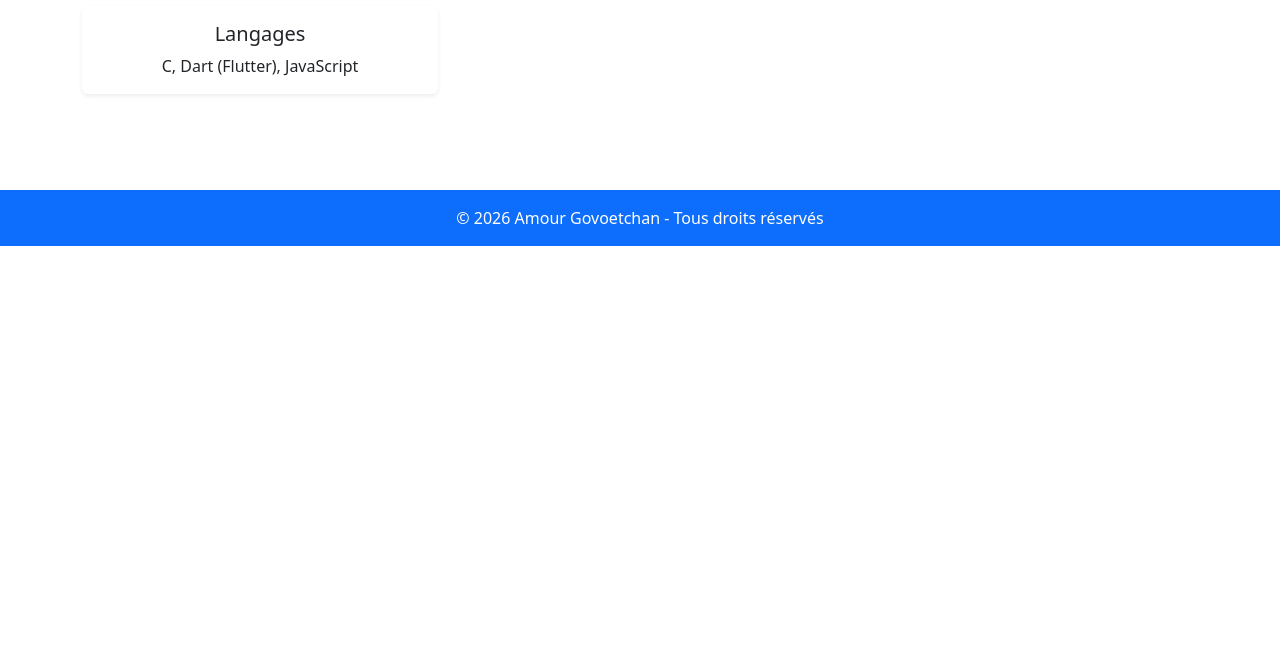
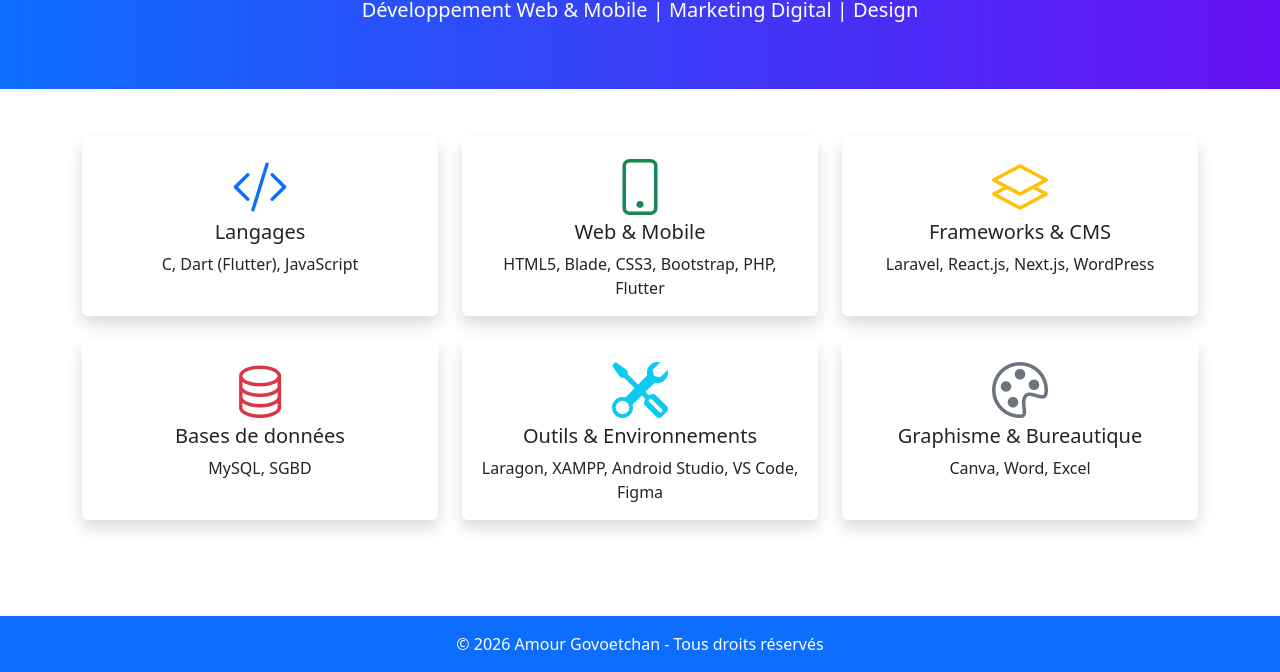
Before and after one commit to amour05/portfolio-amour, a plain HTML site: page skills/index.html in a window 1280 px wide. Shown: the part 176-848 px from the top of the page. Before the commit the page ends 800 px from the top, so only its background shows below. Drawn offline with nearby package versions, Linux system fonts and the light colour scheme.

Commit message:
Skills V2

```diff
--- a/skills/index.html
+++ b/skills/index.html
@@ -4,40 +4,107 @@
   <meta charset="UTF-8">
   <meta name="viewport" content="width=device-width, initial-scale=1">
   <title>Compétences - Amour Govoetchan</title>
+  <!-- Bootstrap & Animate.css -->
   <link href="https://cdn.jsdelivr.net/npm/bootstrap@5.3.2/dist/css/bootstrap.min.css" rel="stylesheet">
+  <link href="https://cdn.jsdelivr.net/npm/bootstrap-icons@1.10.5/font/bootstrap-icons.css" rel="stylesheet">
   <link rel="stylesheet" href="https://cdnjs.cloudflare.com/ajax/libs/animate.css/4.1.1/animate.min.css"/>
-  <link href="/assets/css/style.css" rel="stylesheet">
+  <link href="/portfolio-amour/assets/css/style.css" rel="stylesheet">
 </head>
 <body>
   <!-- Navbar -->
-  <nav class="navbar navbar-expand-lg navbar-dark bg-primary fixed-top">
+  <nav class="navbar navbar-expand-lg navbar-dark bg-primary fixed-top shadow">
     <div class="container">
-      <a class="navbar-brand" href="/">Amour Govoetchan</a>
+      <a class="navbar-brand fw-bold" href="/portfolio-amour/">Amour Govoetchan</a>
+      <button class="navbar-toggler" type="button" data-bs-toggle="collapse" data-bs-target="#navMain">
+        <span class="navbar-toggler-icon"></span>
+      </button>
       <div class="collapse navbar-collapse" id="navMain">
         <ul class="navbar-nav ms-auto">
           <li class="nav-item"><a class="nav-link" href="/portfolio-amour/about/">À propos</a></li>
           <li class="nav-item"><a class="nav-link" href="/portfolio-amour/skills/">Compétences</a></li>
           <li class="nav-item"><a class="nav-link" href="/portfolio-amour/cv/">CV</a></li>
-          <li class="nav-item"><a class="nav-link" href="/portfolio-amour/projets/">Projets</a></li>
+          <li class="nav-item"><a class="nav-link" href="/portfolio-amour/projects/">Projets</a></li>
         </ul>
       </div>
     </div>
   </nav>
 
+  <!-- Hero -->
+  <header class="bg-dark text-white text-center py-5 mt-5">
+    <div class="container animate__animated animate__fadeInDown">
+      <h1 class="display-4 fw-bold">Mes Compétences</h1>
+      <p class="lead">Développement Web & Mobile | Marketing Digital | Design</p>
+    </div>
+  </header>
+
   <!-- Content -->
-  <main class="container py-5 mt-5">
-    <h2 class="text-center mb-5 animate__animated animate__fadeInDown">💡 Mes Compétences</h2>
+  <main class="container py-5">
     <div class="row g-4">
+      <!-- Langages -->
       <div class="col-md-4 animate__animated animate__fadeInUp">
-        <div class="card h-100 shadow-sm border-0">
-          <div class="card-body text-center">
+        <div class="card h-100 shadow border-0 text-center">
+          <div class="card-body">
             <i class="bi bi-code-slash display-4 text-primary mb-3"></i>
             <h5 class="card-title">Langages</h5>
             <p class="card-text">C, Dart (Flutter), JavaScript</p>
           </div>
         </div>
       </div>
-      <!-- Ajoute les autres cartes comme dans ton code initial -->
+
+      <!-- Web & Mobile -->
+      <div class="col-md-4 animate__animated animate__fadeInUp">
+        <div class="card h-100 shadow border-0 text-center">
+          <div class="card-body">
+            <i class="bi bi-phone display-4 text-success mb-3"></i>
+            <h5 class="card-title">Web & Mobile</h5>
+            <p class="card-text">HTML5, Blade, CSS3, Bootstrap, PHP, Flutter</p>
+          </div>
+        </div>
+      </div>
+
+      <!-- Frameworks & CMS -->
+      <div class="col-md-4 animate__animated animate__fadeInUp">
+        <div class="card h-100 shadow border-0 text-center">
+          <div class="card-body">
+            <i class="bi bi-layers display-4 text-warning mb-3"></i>
+            <h5 class="card-title">Frameworks & CMS</h5>
+            <p class="card-text">Laravel, React.js, Next.js, WordPress</p>
+          </div>
+        </div>
+      </div>
+
+      <!-- Bases de données -->
+      <div class="col-md-4 animate__animated animate__fadeInUp">
+        <div class="card h-100 shadow border-0 text-center">
+          <div class="card-body">
+            <i class="bi bi-database display-4 text-danger mb-3"></i>
+            <h5 class="card-title">Bases de données</h5>
+            <p class="card-text">MySQL, SGBD</p>
+          </div>
+        </div>
+      </div>
+
+      <!-- Outils & Environnements -->
+      <div class="col-md-4 animate__animated animate__fadeInUp">
+        <div class="card h-100 shadow border-0 text-center">
+          <div class="card-body">
+            <i class="bi bi-tools display-4 text-info mb-3"></i>
+            <h5 class="card-title">Outils & Environnements</h5>
+            <p class="card-text">Laragon, XAMPP, Android Studio, VS Code, Figma</p>
+          </div>
+        </div>
+      </div>
+
+      <!-- Graphisme & Bureautique -->
+      <div class="col-md-4 animate__animated animate__fadeInUp">
+        <div class="card h-100 shadow border-0 text-center">
+          <div class="card-body">
+            <i class="bi bi-palette display-4 text-secondary mb-3"></i>
+            <h5 class="card-title">Graphisme & Bureautique</h5>
+            <p class="card-text">Canva, Word, Excel</p>
+          </div>
+        </div>
+      </div>
     </div>
   </main>
 
@@ -45,5 +112,8 @@
   <footer class="bg-primary text-white text-center py-3 mt-5">
     © 2026 Amour Govoetchan - Tous droits réservés
   </footer>
+
+  <!-- Bootstrap JS -->
+  <script src="https://cdn.jsdelivr.net/npm/bootstrap@5.3.2/dist/js/bootstrap.bundle.min.js"></script>
 </body>
 </html>
```
